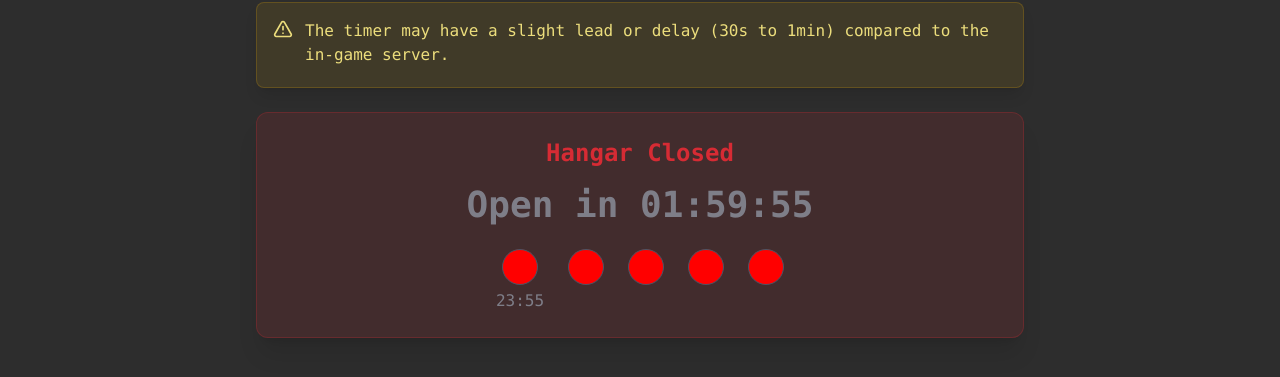
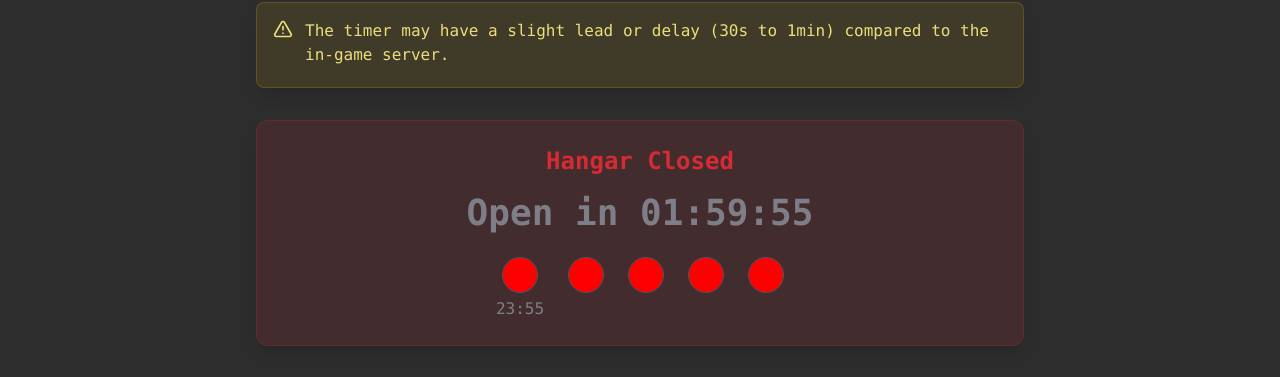
Before and after one commit to Feareis/Star-Citizen_Executive-Hangar, a React (Vite) app: page / in a window 1280 px wide. Shown: the part 94-471 px from the top of the page. Built offline with nearby package versions, Linux system fonts and the light colour scheme.

Commit message:
fix ui + spacing

```diff
--- a/src/components/card/HangarTimerCard.tsx
+++ b/src/components/card/HangarTimerCard.tsx
@@ -133,7 +133,7 @@ export default function HangarTimer() {
   const { bg, border, text, message } = statusStyles[status];
 
   return (
-    <section className={`w-full rounded-xl shadow-xl p-6 ${border} ${bg} ${text}`}>
+    <section className={`w-full rounded-xl shadow-lg p-6 ${border} ${bg} ${text}`}>
       <h2 className="text-2xl font-bold text-center mb-4">{message}</h2>
 
       <div className="text-4xl font-semibold text-center text-gray-400/70 mb-6">
--- a/src/pages/Home.tsx
+++ b/src/pages/Home.tsx
@@ -4,13 +4,13 @@ import { AlertCard } from "@components/card/AlertCard";
 
 const Home = () => {
   return (
-    <section className="text-gray-200 space-y-6">
+    <section className="text-gray-200 space-y-8">
       <AlertCard variant="warning" title="The timer may have a slight lead or delay (30s to 1min) compared to the in-game server."/>
 
       {/* Displays the current hangar timer and status */}
       <HangarTimer />
 
-      <div className="space-y-4 pt-4">
+      <div className="space-y-4">
         {/* Hangar Location Section */}
         <div className="bg-[#212526] p-4 rounded-lg border border-gray-700/70 shadow-lg">
           <div className="flex items-center gap-2 text-orange-400/70 mb-2">
```
